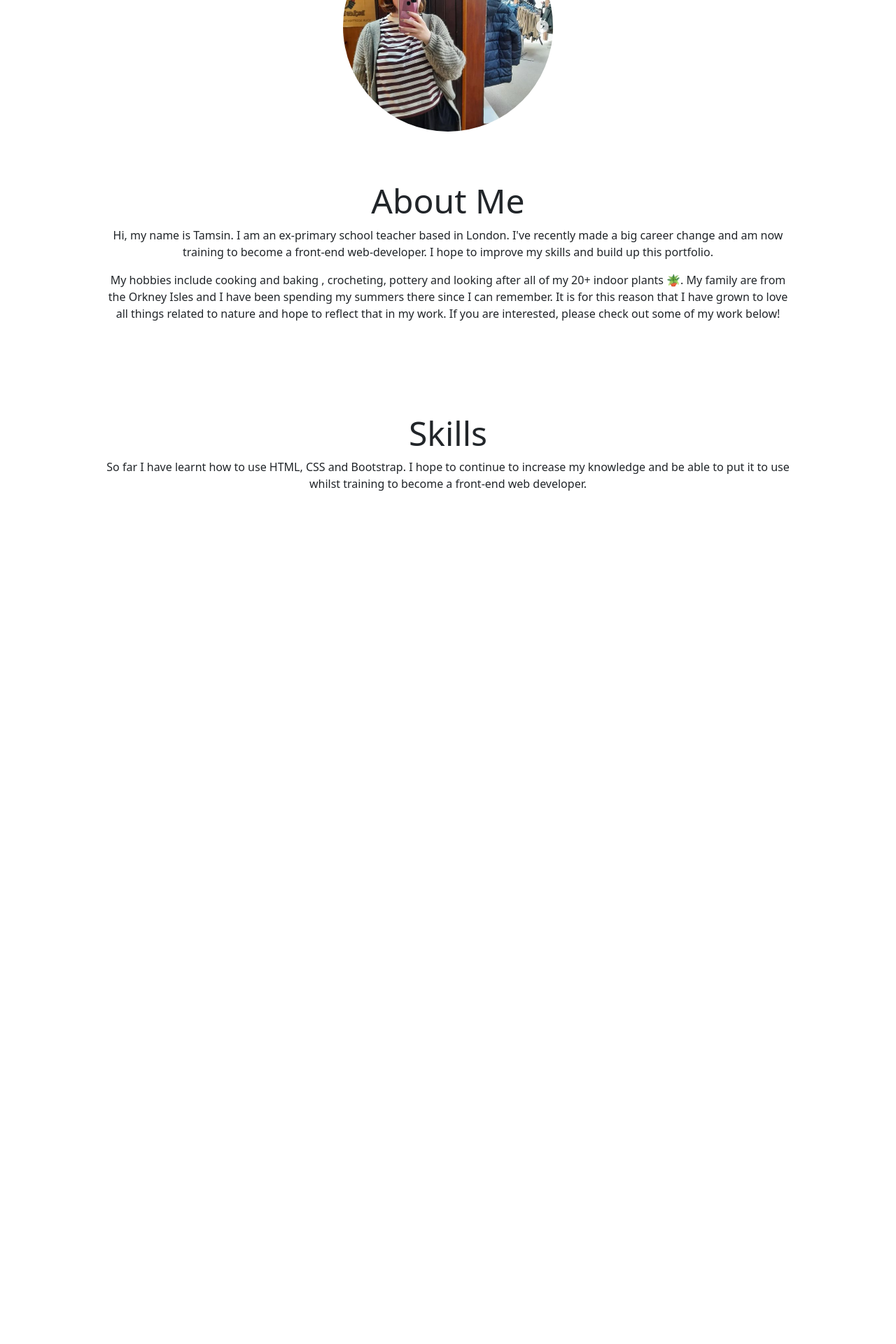
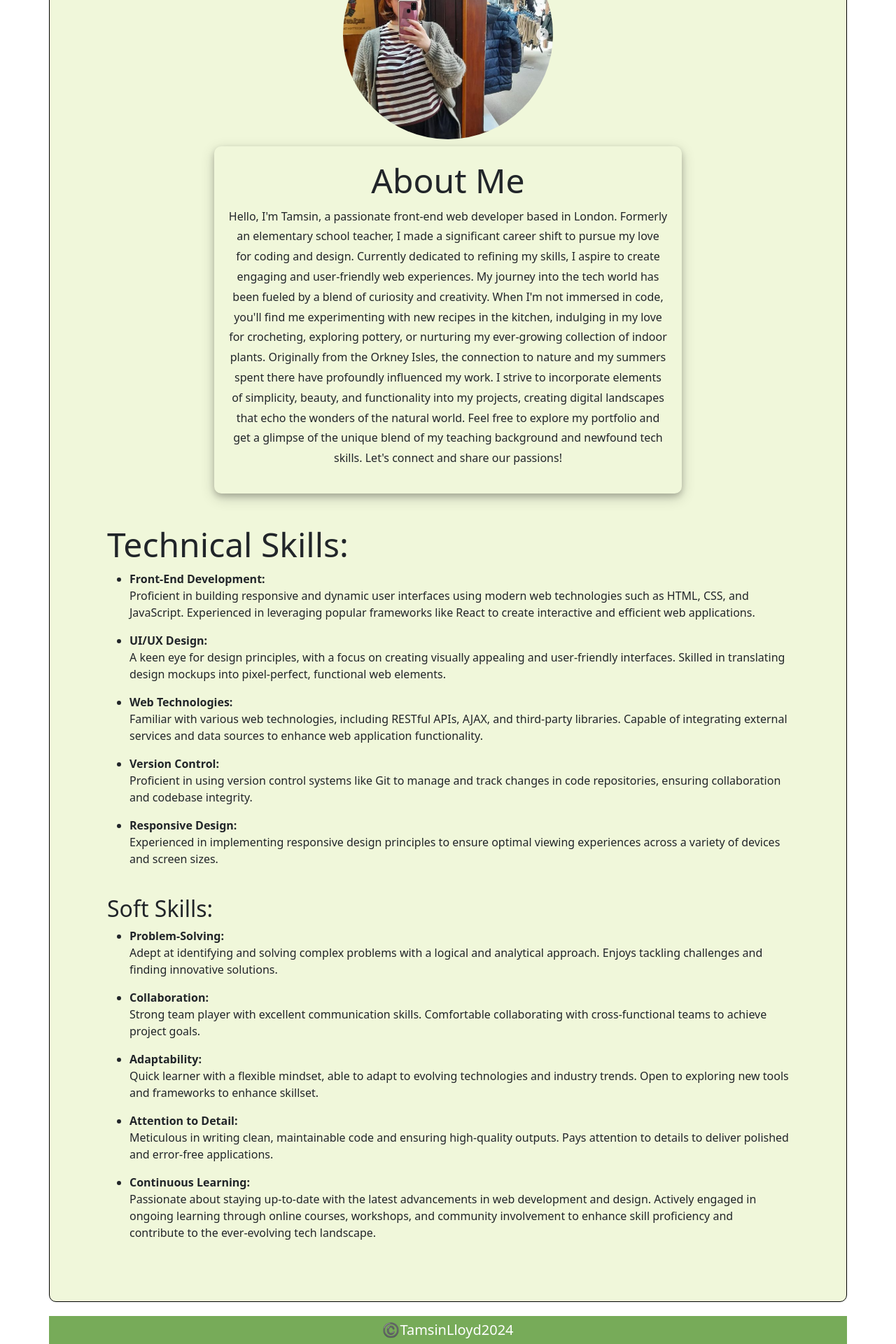
Before and after one commit to TamsinLloyd99/My-React-Portfolio, a React (Vite) app: page / in a window 1280 px wide. Shown: the part 203-2123 px from the top of the page at 70% size. Before the commit the page ends 976 px from the top, so only its background shows below. Built offline with nearby package versions, Linux system fonts and the light colour scheme.

Commit message:
completed css for homepage

```diff
--- a/src/App.jsx
+++ b/src/App.jsx
@@ -4,7 +4,7 @@ import Header from "./components/Header/Header";
 import HomePage from "./components/HomePage/HomePage";
 import Projects from "./components/Projects/Projects";
 import Contact from "./components/Contact/Contact";
-
+import Footer from "./components/Footer/Footer";
 
 function App() {
   return (
@@ -16,6 +16,7 @@ function App() {
         <Route path="/projects" element={<Projects />} />
         <Route path="/contact" element={<Contact />} />
       </Routes>
+      <Footer />
     </div>
   </Router>
   );
--- /dev/null
+++ b/src/components/Footer/Footer.css
@@ -0,0 +1,15 @@
+.container-end{
+    padding-top: 20px;
+}
+
+
+.display{
+    margin:0%;
+    padding: 5px;
+    background-color:#77ab59;
+    color: white;
+    font-size: 20px;
+    text-align: center;
+    font-weight: lighter;
+    line-height: 1.5;
+}
--- /dev/null
+++ b/src/components/Footer/Footer.jsx
@@ -0,0 +1,16 @@
+import React from 'react'
+import './Footer.css'
+
+function Footer() {
+  return (
+    <div>
+<footer className="footer">
+<div className="container-end">
+  <h3 className="display">©️TamsinLloyd2024</h3>
+</div>
+</footer>
+    </div>
+  )
+}
+
+export default Footer
--- a/src/components/HomePage/HomePage.css
+++ b/src/components/HomePage/HomePage.css
@@ -8,30 +8,37 @@ body {
   font-weight: 400;
 }
 
-.profile-image{
+.profile-image {
   width: 300px;
   height: 300px;
   border-radius: 50%;
+  margin-top: 10px;
+  margin-bottom: 10px;
+}
+
+.container {
+  text-align: center;
+  border: solid 1px black;
+  border-radius: 10px;
+  width: 50%;
   margin: 0 auto;
+  background-color: #f0f7da;
+}
 
+.hero {
+  width: 60%;
+  margin: 0 auto;
+  line-height: 1.8;
+  box-shadow: 0 4px 8px 0 rgba(0, 0, 0, 0.2), 0 6px 20px 0 rgba(0, 0, 0, 0.19);
+  border-radius: 10px;
+  padding: 20px;
 }
 
 
-
-.container{
-  text-align: center;
-}
-
-.hero{
-  padding: 70px;
-
-}
-
-
-
-.skills{
+.skills {
   padding-bottom: 70px;
   padding-top: 20px;
   padding-left: 70px;
   padding-right: 70px;
+  text-align: left;
 }
--- a/src/components/HomePage/HomePage.jsx
+++ b/src/components/HomePage/HomePage.jsx
@@ -14,20 +14,23 @@ function HomePage() {
             <div className="profile"></div>
             <p>
               {" "}
-                Hi, my name is Tamsin. I am an ex-primary school teacher based
-                in London. I've recently made a big career change and am now
-                training to become a front-end web-developer. I hope to improve
-                my skills and build up this portfolio.
-              </p>
-
-              <p>
-                My hobbies include cooking and baking , crocheting, pottery and
-                looking after all of my 20+ indoor plants 🪴. My family are from
-                the Orkney Isles and I have been spending my summers there since
-                I can remember. It is for this reason that I have grown to love
-                all things related to nature and hope to reflect that in my
-                work. If you are interested, please check out some of my work
-                below!{" "}
+              Hello, I'm Tamsin, a passionate front-end web developer based in
+              London. Formerly an elementary school teacher, I made a
+              significant career shift to pursue my love for coding and design.
+              Currently dedicated to refining my skills, I aspire to create
+              engaging and user-friendly web experiences. My journey into the
+              tech world has been fueled by a blend of curiosity and creativity.
+              When I'm not immersed in code, you'll find me experimenting with
+              new recipes in the kitchen, indulging in my love for crocheting,
+              exploring pottery, or nurturing my ever-growing collection of
+              indoor plants. Originally from the Orkney Isles, the connection to
+              nature and my summers spent there have profoundly influenced my
+              work. I strive to incorporate elements of simplicity, beauty, and
+              functionality into my projects, creating digital landscapes that
+              echo the wonders of the natural world. Feel free to explore my
+              portfolio and get a glimpse of the unique blend of my teaching
+              background and newfound tech skills. Let's connect and share our
+              passions!{" "}
             </p>
           </div>
           {/* </div> */}
@@ -35,16 +38,81 @@ function HomePage() {
 
         <br></br>
         <section className="skills">
-        <h1 className="display-5">Skills</h1>
-        <div className="col-lg-12 col-md-12 col-sm-12">
-          <div className="card-body">
-            <p className="card-text">
-              So far I have learnt how to use HTML, CSS and Bootstrap. I hope to
-              continue to increase my knowledge and be able to put it to use
-              whilst training to become a front-end web developer.
+          <h1 className="display-5">Technical Skills:</h1>
+          <ul>
+            <li>
+              <strong> Front-End Development:</strong>
+              <p>
+                {" "}
+                Proficient in building responsive and dynamic user interfaces
+                using modern web technologies such as HTML, CSS, and JavaScript.
+                Experienced in leveraging popular frameworks like React to
+                create interactive and efficient web applications.
               </p>
-          </div>
-        </div>
+            </li>
+            <li>
+              <strong>UI/UX Design:</strong>
+              <p>A keen eye for design principles,
+              with a focus on creating visually appealing and user-friendly
+              interfaces. Skilled in translating design mockups into
+              pixel-perfect, functional web elements.</p>
+            </li>
+            <li>
+              <strong> Web Technologies:</strong>
+              <p>Familiar with various web technologies, including RESTful APIs,
+              AJAX, and third-party libraries. Capable of integrating external
+              services and data sources to enhance web application
+              functionality.</p>
+            </li>
+            <li>
+              <strong>Version Control:</strong>
+              <p>Proficient in using version control systems like Git to manage and
+              track changes in code repositories, ensuring collaboration and
+              codebase integrity.</p>
+            </li>
+            <li>
+              <strong>Responsive Design:</strong>
+              <p>Experienced in implementing responsive design principles to ensure
+              optimal viewing experiences across a variety of devices and screen
+              sizes.</p>
+            </li>
+          </ul>
+          <br></br>
+          <h2>Soft Skills: </h2>
+          <ul>
+            <li>
+              <strong>Problem-Solving: </strong>
+             <p>Adept at identifying and solving complex problems with a logical
+              and analytical approach. Enjoys tackling challenges and finding
+              innovative solutions.</p>
+            </li>
+            <li>
+              <strong>Collaboration:</strong>
+             <p>Strong team player with excellent communication skills.
+              Comfortable collaborating with cross-functional teams to achieve
+              project goals.</p>
+            </li>
+            <li>
+              <strong>Adaptability:</strong>
+              <p>Quick learner with a flexible mindset, able to adapt to evolving
+              technologies and industry trends. Open to exploring new tools and
+              frameworks to enhance skillset.</p>
+            </li>
+            <li>
+              <strong> Attention to Detail:</strong>
+             <p>Meticulous in writing clean, maintainable code and ensuring
+              high-quality outputs. Pays attention to details to deliver
+              polished and error-free applications.</p>
+            </li>
+            <li>
+              <strong>Continuous Learning:</strong>
+              <p>Passionate about staying up-to-date with the latest advancements
+              in web development and design. Actively engaged in ongoing
+              learning through online courses, workshops, and community
+              involvement to enhance skill proficiency and contribute to the
+              ever-evolving tech landscape.</p>
+            </li>
+          </ul>
         </section>
       </div>
     </>
```
Lines whose indentation alone changed are shown as unchanged.
